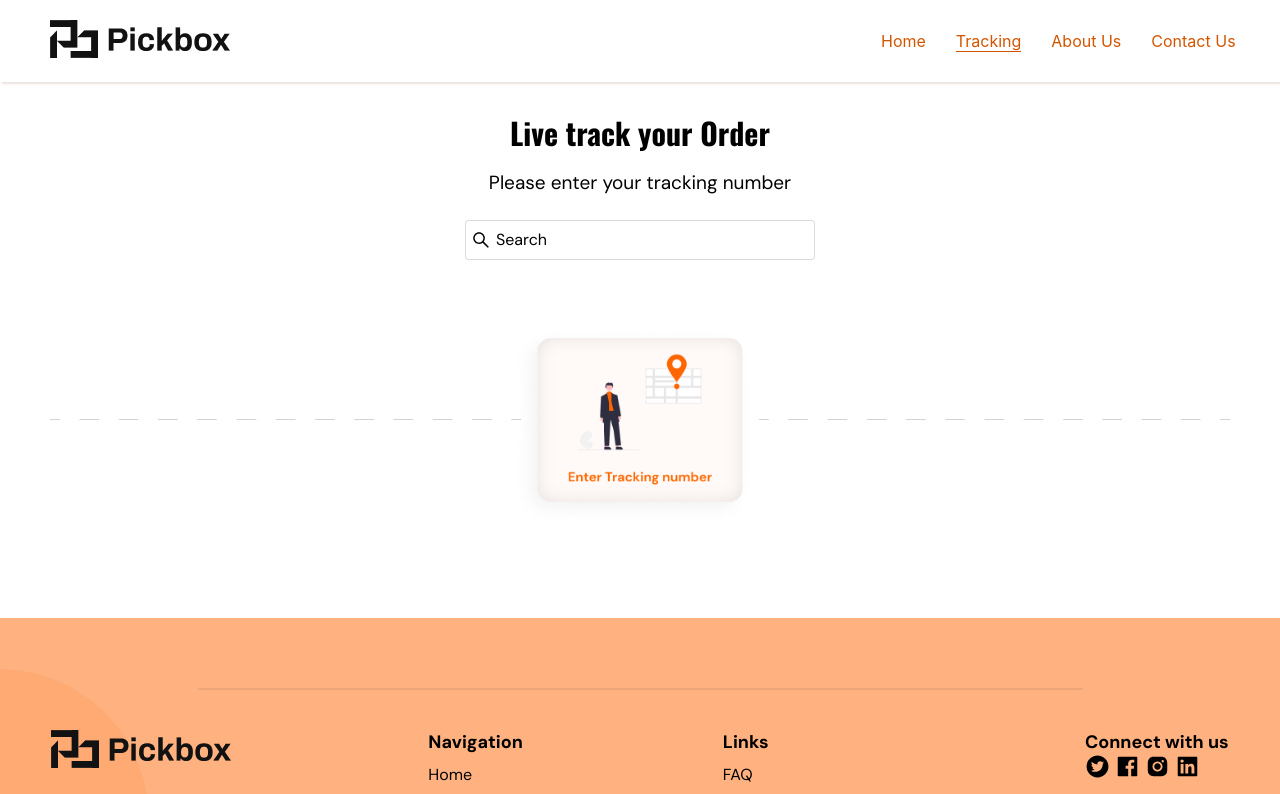
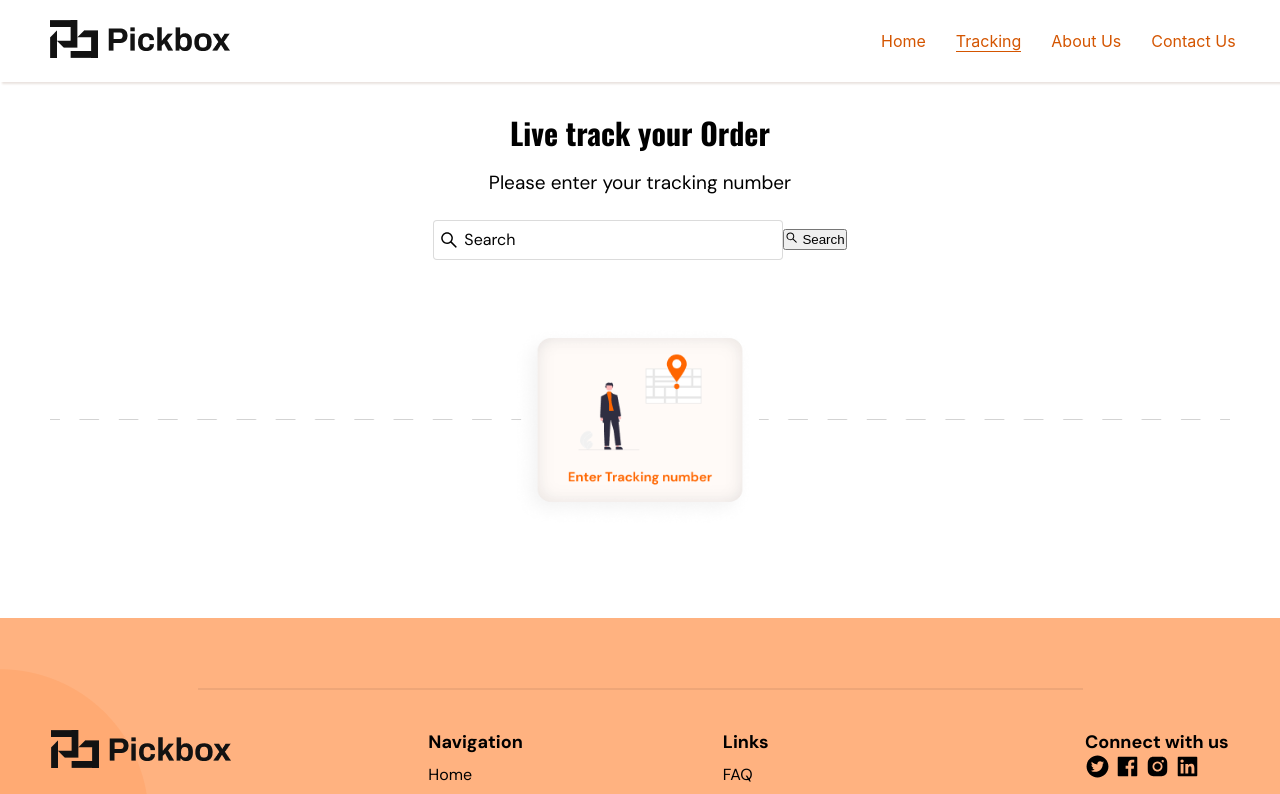
Before and after one commit to Pickbox-Project/Pickbox-frontend, a React (Create React App) app: page /tracking in a window 1280 px wide. Shown: the top 794 px of the page. Built offline with nearby package versions, Linux system fonts and the light colour scheme; the HTML template or start-up script is replaced by a standard one.

Commit message:
Adding Search Button

```diff
--- a/src/Components/Tracking/Tracking.jsx
+++ b/src/Components/Tracking/Tracking.jsx
@@ -53,6 +53,7 @@ const Tracking = () => {
       <div className="tracking-input">
         <AiOutlineSearch className="search-icon" onClick={getTrackingResult} />
         <input type="search" placeholder="Search" ref={searchRef} />
+        <button className="search-button"><AiOutlineSearch/> Search</button>
         {loading ? (
           <BeatLoader color="#ff6600" className="search-loading" />
         ) : (
```
